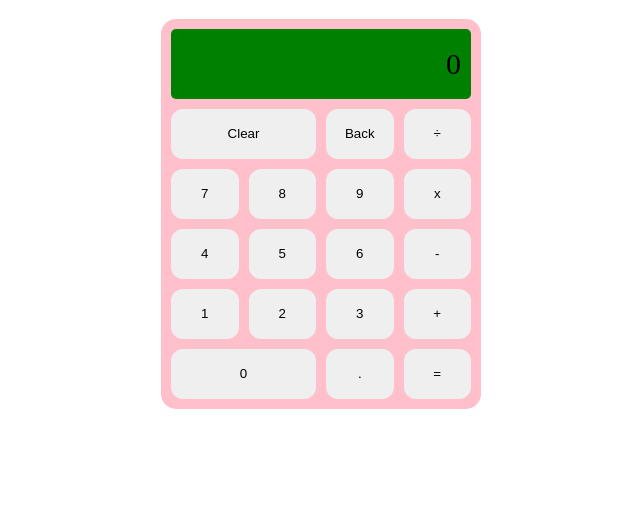
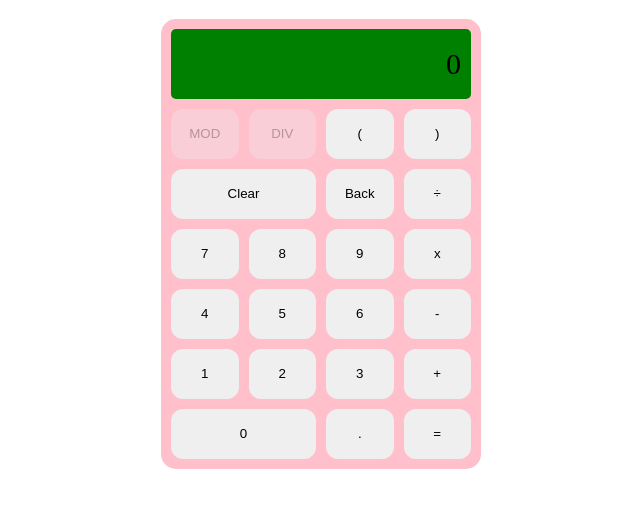
Before and after one commit to Josie5734/js-calc, a plain HTML site: page index.html in a window 1280 px wide. Shown: the part 69-576 px from the top of the page, without its empty margins (319-959 px from the left). Drawn offline with Linux system fonts and the light colour scheme.

Commit message:
added actual buttons for () as well as future MOD and DIV

```diff
--- a/index.html
+++ b/index.html
@@ -11,6 +11,15 @@
       <div class="display" id="display">0</div>
 
       <div class="buttons">
+        <button disabled type="button" class="c-btn" data-value="mod">
+          MOD
+        </button>
+        <button disabled type="button" class="c-btn" data-value="div">
+          DIV
+        </button>
+        <button type="button" class="c-btn" data-value="(">(</button>
+        <button type="button" class="c-btn" data-value=")">)</button>
+
         <button type="button" class="c-btn double" data-value="clear">
           Clear
         </button>
```
